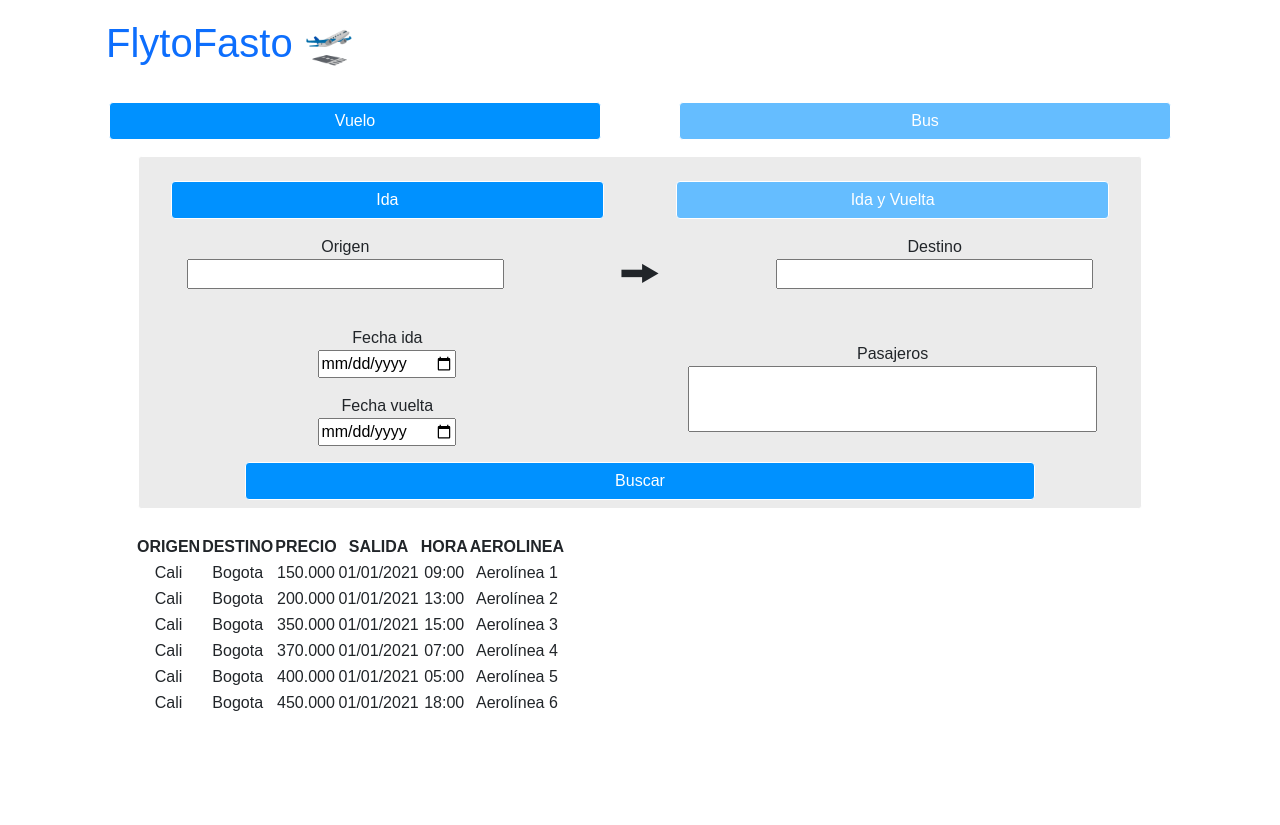
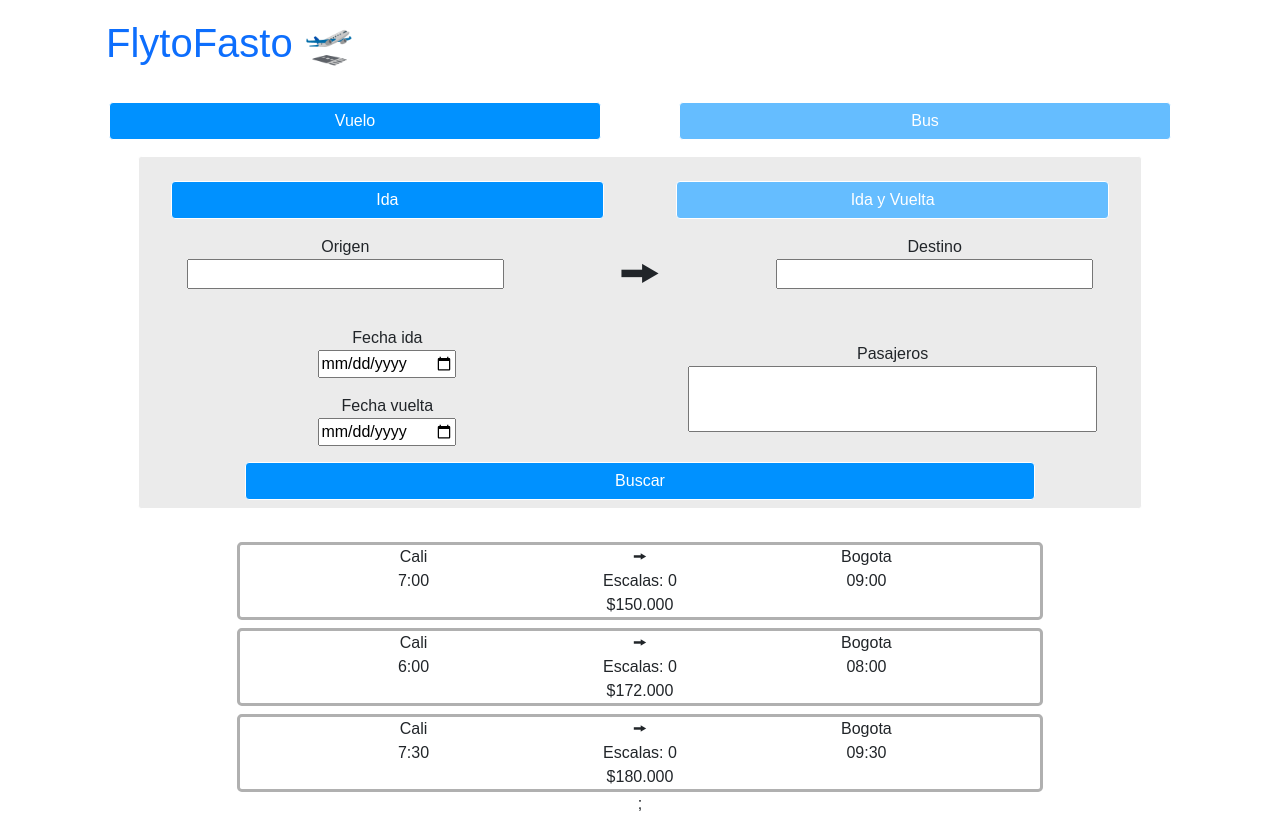
Before and after one commit to TheTenAreOne/proyecto_interfaces, a React (Create React App) app: page / in a window 1280 px wide. Before the commit the page ends 800 px from the top, so only its background shows below. Built offline with nearby package versions, Linux system fonts and the light colour scheme.

Commit message:
change tickets display

```diff
--- a/src/components/TicketInfoBox.jsx
+++ b/src/components/TicketInfoBox.jsx
@@ -2,68 +2,25 @@
 import '../pages/Home.css';
 
 function TicketInfoBox(props) {
-
-  const ticket = [
-    {
-      "origen": "Cali", "destino": "Bogota", "precio": "150.000", "salida": "01/01/2021", "hora": "09:00",
-      "aerolinea": "Aerolínea 1",
-    },
-    {
-      "origen": "Cali", "destino": "Bogota", "precio": "200.000", "salida": "01/01/2021", "hora": "13:00",
-      "aerolinea": "Aerolínea 2",
-    },
-    {
-      "origen": "Cali", "destino": "Bogota", "precio": "350.000", "salida": "01/01/2021", "hora": "15:00",
-      "aerolinea": "Aerolínea 3",
-    },
-    {
-      "origen": "Cali", "destino": "Bogota", "precio": "370.000", "salida": "01/01/2021", "hora": "07:00",
-      "aerolinea": "Aerolínea 4",
-    },
-    {
-      "origen": "Cali", "destino": "Bogota", "precio": "400.000", "salida": "01/01/2021", "hora": "05:00",
-      "aerolinea": "Aerolínea 5",
-    },
-    {
-      "origen": "Cali", "destino": "Bogota", "precio": "450.000", "salida": "01/01/2021", "hora": "18:00",
-      "aerolinea": "Aerolínea 6",
-    }
-  ];
-
-  const renderHeader = () => {
-    let headerElement = ['origen', 'destino', 'precio', 'salida', 'hora', 'aerolinea']
-
-    return headerElement.map((key, index) => {
-      return <th key={index}>{key.toUpperCase()}</th>
-    })
-  }
-
-  const renderBody = () => {
-    return ticket && ticket.map(({ origen, destino, precio, salida, hora, aerolinea }) => {
-      return (
-        <tr key={origen}>
-          <td>{origen}</td>
-          <td>{destino}</td>
-          <td>{precio}</td>
-          <td>{salida}</td>
-          <td>{hora}</td>
-          <td>{aerolinea}</td>
-        </tr>
-      )
-    })
-  }
-
+  console.log(props);
   return (
-    <>
-      <table id='employee'>
-        <thead>
-          <tr>{renderHeader()}</tr>
-        </thead>
-        <tbody>
-          {renderBody()}
-        </tbody>
-      </table>
-    </>
+    <div className="container ticketBox">
+      <div className='row'>
+        <div className='col-5'>{props.ticketInfo.cityOrigin}</div>
+        <div className='col-2'>
+          <div className=''>&#129050;</div>
+        </div>
+        <div className='col-5'>{props.ticketInfo.cityDestination}</div>
+      </div>
+      <div className='row'>
+        <div className='col-5'>{props.ticketInfo.takeoff}</div>
+        <div className='col-2'>Escalas: {props.ticketInfo.scales}</div>
+        <div className='col-5'>{props.ticketInfo.landing}</div>
+      </div>
+      <div className='row'>
+        <div>${props.ticketInfo.price}</div>
+      </div>
+    </div>
   )
 }
 
--- a/src/components/TicketOptionsBox.jsx
+++ b/src/components/TicketOptionsBox.jsx
@@ -14,7 +14,7 @@ function TicketOptionsBox(props){
   const [transportType, setTransportType] = useState('Vuelo');
   const [ticketType, setTicketType] = useState('Ida');
   const [cityOrigin, setCityOrigin] = useState('');
-  const [cityDestinaion, setCityDestination] = useState('');
+  const [cityDestination, setCityDestination] = useState('');
   const [dateDeparture, setDateDeparture] = useState('');
   const [dateArrival, setDateArrival] = useState('');
 
--- a/src/components/TicketsDisplayBox.jsx
+++ b/src/components/TicketsDisplayBox.jsx
@@ -1,13 +1,30 @@
 
+import React, {useState} from 'react';
 import '../pages/Home.css';
 import TicketInfoBox from '../components/TicketInfoBox';
 
 function TicketsDisplayBox(props){
+
+  const [tickets, setTickets] = useState([
+    {
+      "cityOrigin": "Cali", "cityDestination": "Bogota", "price": "150.000", "takeoff": "7:00", "landing": "09:00",
+      "airline": "Vuelipatos", "date": "28/09/2021", "scales": "0",
+    },
+    {
+      "cityOrigin": "Cali", "cityDestination": "Bogota", "price": "172.000", "takeoff": "6:00", "landing": "08:00",
+      "airline": "Flysheep", "date": "28/09/2021", "scales": "0",
+    },
+    {
+      "cityOrigin": "Cali", "cityDestination": "Bogota", "price": "180.000", "takeoff": "7:30", "landing": "09:30",
+      "airline": "Ela-bion", "date": "28/09/2021", "scales": "0",
+    },
+  ]);
+
   return(
     <div className='container ticketsDisplayBox'>
-      <div>
-        <TicketInfoBox />
-      </div>
+      {tickets.map((ticketObj, index) => (
+        <TicketInfoBox ticketInfo={ticketObj} key={index}/>
+      ))};
     </div>
   );
 }
--- a/src/pages/Home.css
+++ b/src/pages/Home.css
@@ -61,6 +61,15 @@ body{
   background-color: white;
 }
 
+.ticketBox{
+  width: 80%;
+  margin-left: 10%;
+  margin-top: 0.5rem;
+  border-style: solid;
+  border-radius: 0.3rem;
+  border-color: #B0B0B0;
+}
+
 .passengersSelectBox{
   margin-top: 2rem;
 }
```
